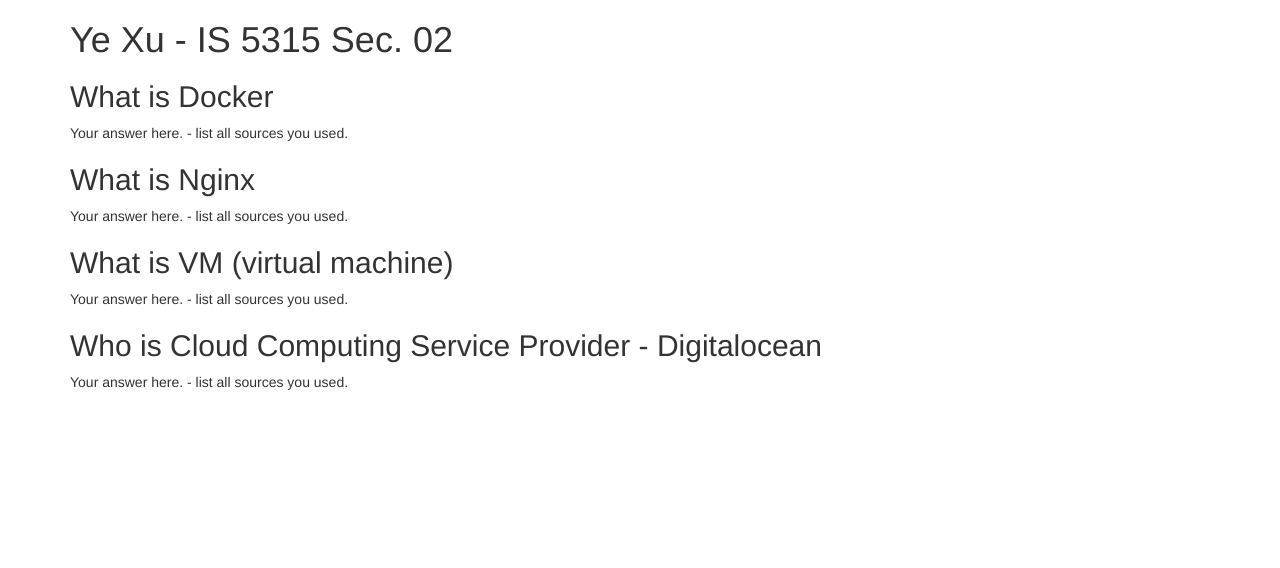
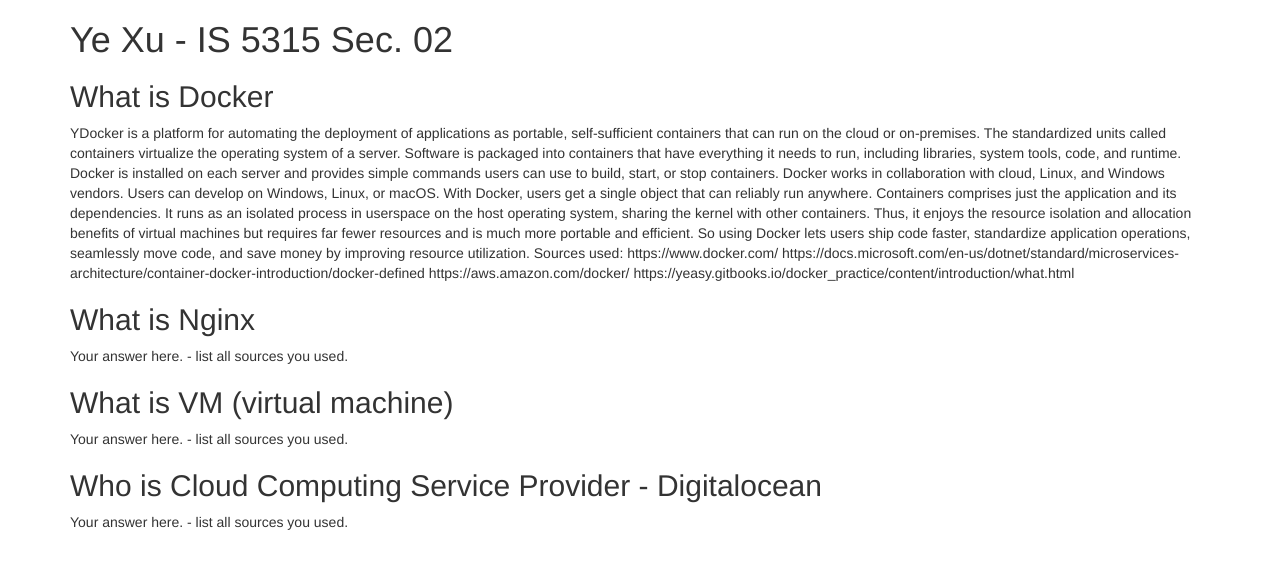
Before and after one commit to xuye90/5315, a plain HTML site: page index.html in a window 1280 px wide. Drawn offline with nearby package versions, Linux system fonts and the light colour scheme.

Commit message:
index.html

```diff
--- a/index.html
+++ b/index.html
@@ -7,7 +7,15 @@
     <div class="container">
       <h1>Ye Xu - IS 5315 Sec. 02</h1>
       <h2>What is Docker</h2>
-      <p>Your answer here. - list all sources you used.</p>
+      <p>YDocker is a platform for automating the deployment of applications as portable, self-sufficient containers that can run on the cloud or on-premises. The standardized units called containers virtualize the operating system of a server. Software is packaged into containers that have everything it needs to run, including libraries, system tools, code, and runtime. Docker is installed on each server and provides simple commands users can use to build, start, or stop containers. Docker works in collaboration with cloud, Linux, and Windows vendors. Users can develop on Windows, Linux, or macOS. With Docker, users get a single object that can reliably run anywhere.
+
+      Containers comprises just the application and its dependencies. It runs as an isolated process in userspace on the host operating system, sharing the kernel with other containers. Thus, it enjoys the resource isolation and allocation benefits of virtual machines but requires far fewer resources and is much more portable and efficient. So using Docker lets users ship code faster, standardize application operations, seamlessly move code, and save money by improving resource utilization.
+
+      Sources used:
+      https://www.docker.com/
+      https://docs.microsoft.com/en-us/dotnet/standard/microservices-architecture/container-docker-introduction/docker-defined
+      https://aws.amazon.com/docker/
+      https://yeasy.gitbooks.io/docker_practice/content/introduction/what.html</p>
       <h2>What is Nginx</h2>
       <p>Your answer here. - list all sources you used.</p>
       <h2>What is VM (virtual machine)</h2>
```
